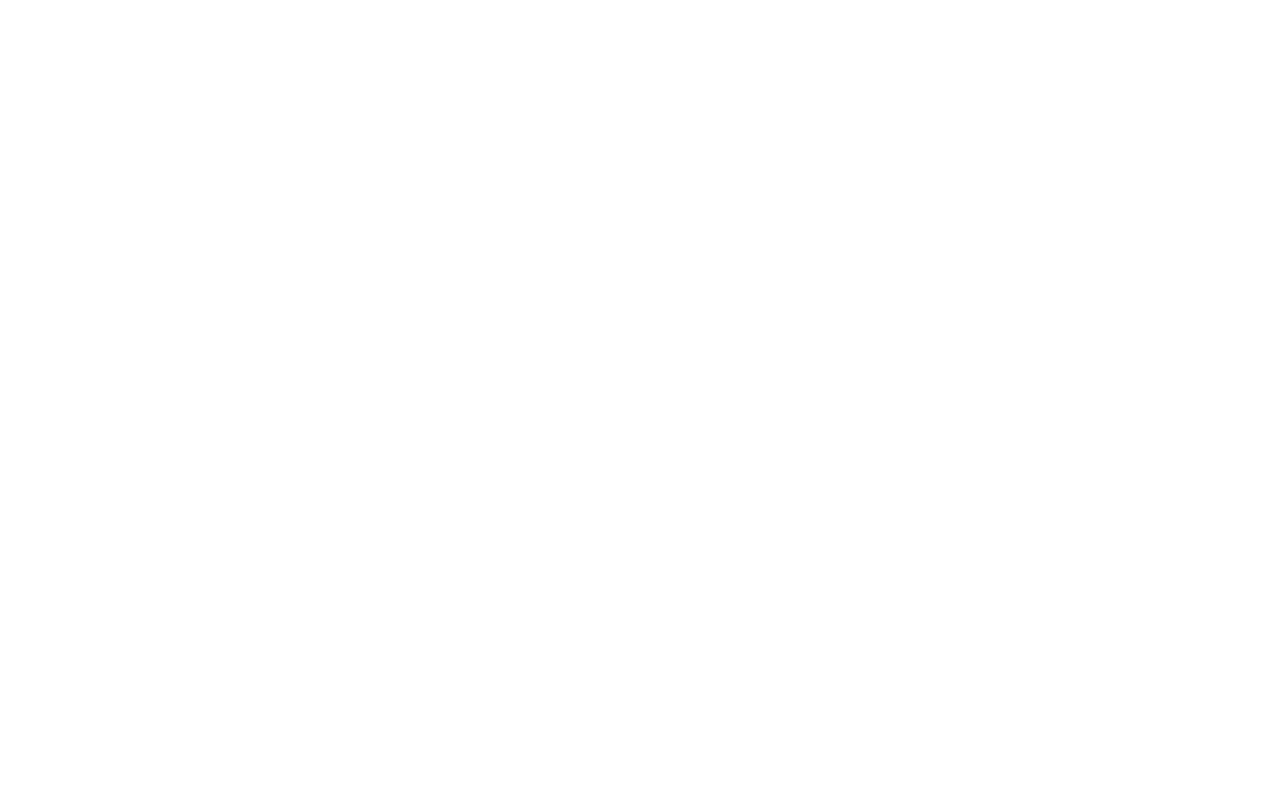
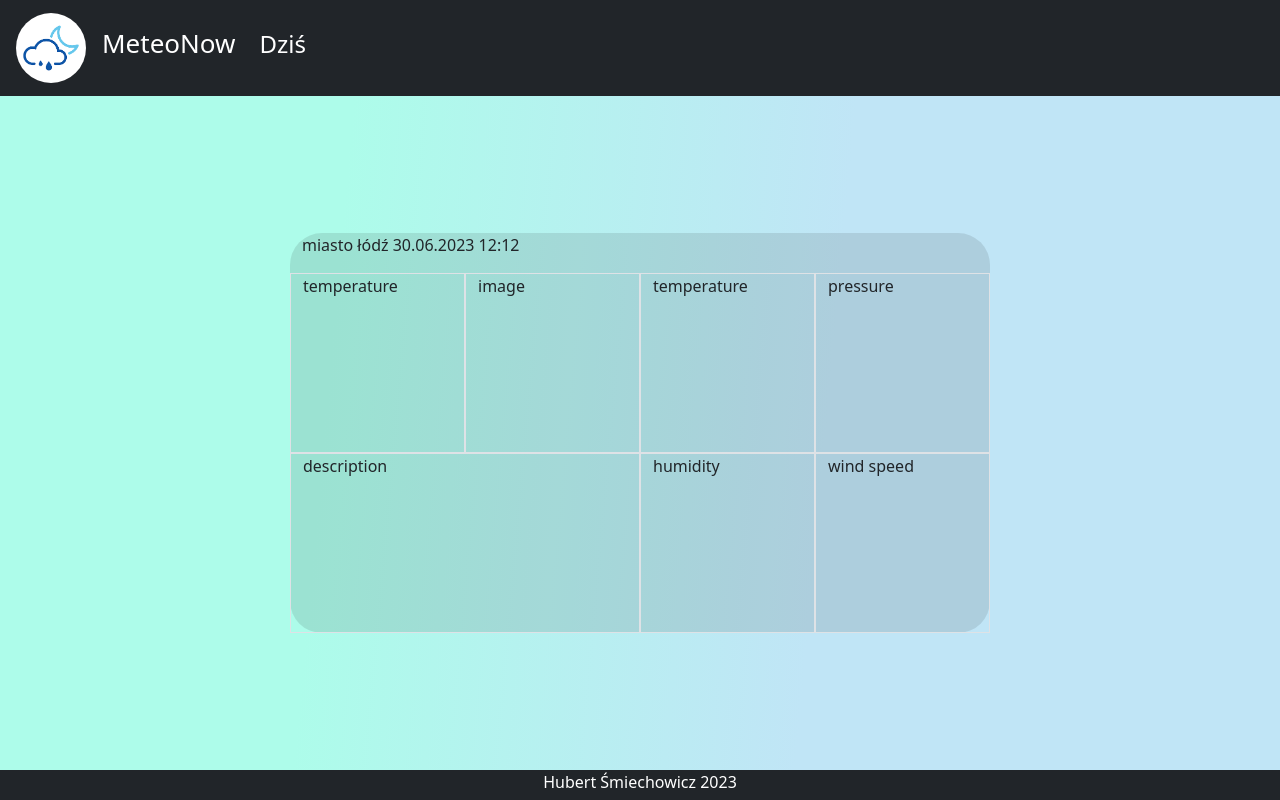
Before and after one commit to HubertSmiechowicz/MeteoUI, a React (Vite) app: page /presentDay in a window 1280 px wide. Built offline with nearby package versions, Linux system fonts and the light colour scheme.

Commit message:
Added Nav, Home page and start create present day forecast

```diff
--- a/package.json
+++ b/package.json
@@ -13,13 +13,15 @@
     "@popperjs/core": "^2.11.8",
     "bootstrap": "^5.3.0",
     "react": "^18.2.0",
-    "react-dom": "^18.2.0"
+    "react-bootstrap": "^2.8.0",
+    "react-dom": "^18.2.0",
+    "react-router-dom": "^6.14.0"
   },
   "devDependencies": {
     "@types/react": "^18.0.37",
     "@types/react-dom": "^18.0.11",
     "@vitejs/plugin-react": "^4.0.0",
-    "eslint": "^8.38.0",
+    "eslint": "^7.32.0",
     "eslint-plugin-react": "^7.32.2",
     "eslint-plugin-react-hooks": "^4.6.0",
     "eslint-plugin-react-refresh": "^0.3.4",
--- a/src/App.css
+++ b/src/App.css
@@ -1,5 +1,57 @@
 * {
-  margin: 0;
-  padding: 0;
-  box-sizing: border-box;
+	margin: 0;
+	padding: 0;
+	box-sizing: border-box;
 }
+
+#root {
+	display: flex;
+	flex-direction: column;
+	justify-content: space-between;
+	height: 100vh;
+	background-image: linear-gradient(
+		95.2deg,
+		rgba(173, 252, 234, 1) 26.8%,
+		rgba(192, 229, 246, 1) 64%
+	);
+}
+
+.brand-logo {
+	border-radius: 50px;
+}
+
+.brand-name {
+	font-size: 26px;
+}
+
+.nav-item {
+	font-size: 24px;
+	margin-bottom: 8px;
+}
+
+.temp-box {
+  background-color: rgba(0,0,0,0.1);
+  width: 700px;
+  height: 400px;
+}
+
+.informations {
+  height: 40px;
+}
+
+.info-box {
+  height: 180px;
+}
+
+footer {
+	bottom: 0;
+	width: 100vw;
+	height: 30px;
+	display: flex;
+	align-items: baseline;
+	justify-content: center;
+}
+
+.author {
+	color: white;
+}
--- a/src/App.jsx
+++ b/src/App.jsx
@@ -1,16 +1,66 @@
-import { useState } from 'react'
-import reactLogo from './assets/react.svg'
-import viteLogo from '/vite.svg'
-import './App.css'
+import { useState } from 'react';
+import 'bootstrap/dist/css/bootstrap.css';
+import { Container, Nav, Navbar } from 'react-bootstrap';
+import {
+	BrowserRouter as Router,
+	Route,
+	Link,
+	NavLink,
+	Routes,
+} from 'react-router-dom';
+import './App.css';
+import PresentDayForecast from './components/PresentDayForecast';
+import Home from './components/Home';
 
 function App() {
+	return (
+		<>
+			<header>
+				<Navbar className='navbar-dark bg-dark' expand='sm'>
+					<Navbar.Brand className='navbar-brand' href='/'>
+						<img
+							src='./src/assets/meteobrand.png'
+							alt='meteo brand'
+							className='d-inline-block brand-logo ms-3 me-3'
+							width='70'
+							height='70'
+						/>
+						<p className='d-none d-sm-inline-block brand-name'>MeteoNow</p>
+					</Navbar.Brand>
 
-
-  return (
-    <>
-
-    </>
-  )
+					<Navbar.Toggle
+						className='me-3'
+						type='button'
+						data-bs-toggle='collapse'
+						data-bs-target='#mainmenu'
+						aria-controls='mainmenu'
+						aria-expanded='false'
+						aria-label='Przełącznik nawigacji'>
+						<span className='navbar-toggler-icon'></span>
+					</Navbar.Toggle>
+					<Navbar.Collapse id='mainmenu'>
+						<Nav className='me-auto'>
+							<Nav.Item>
+								<NavLink
+									to='/presentDay'
+									className='nav-link'
+									activeclassname='active'>
+									Dziś
+								</NavLink>
+							</Nav.Item>
+						</Nav>
+					</Navbar.Collapse>
+				</Navbar>
+			</header>
+			<Routes>
+				<Route path='/' element={<Home />} />
+				<Route path='/presentDay' element={<PresentDayForecast />} />
+			</Routes>
+			<footer className='bg-dark'>
+				<p className='author'>Hubert Śmiechowicz 2023</p>
+			</footer>
+		</>
+	);
 }
 
-export default App
+export default App;
--- /dev/null
+++ b/src/components/Home.jsx
@@ -0,0 +1,52 @@
+import React, { Component } from 'react';
+import {
+	BrowserRouter as Router,
+	Route,
+	Link,
+	NavLink,
+	Routes,
+} from 'react-router-dom';
+import 'bootstrap/dist/css/bootstrap.css';
+import PresentDayForecast from './PresentDayForecast';
+
+class Home extends Component {
+	render() {
+		return (
+			<>
+				<main>
+					<div className='container'>
+						<div className='col-12 d-flex align-items-center flex-column'>
+							<div className='d-flex'>
+								<h1 className='display-1 mb-5'>Witaj w MeteoNow</h1>
+								<img
+									src='./src/assets/meteobrand.png'
+									alt='meteo brand'
+									width='100px'
+									height='100px'
+									className='rounded-circle d-none d-md-inline-block'
+								/>
+							</div>
+							<p className='lead'>
+								Dzięki nam możesz sprawdzić prognozę pogody dla wielu miejsc na
+								świecie. Interesuje cię temperatura, ciśnienie atmosferyczne,
+								wilgotność a może to jak silny będzie wiatr? U nas znajdziesz to
+								wszystko nie tylko na dziś, ale również na jutro, tydzień czy
+								nawet cały miesiąc. Nie zwlekaj i sprawdź pogodę na:
+							</p>
+							<Link
+								className='text-decoration-none fs-1 text-uppercase fw-light text-dark p-2 border border-2 border-dark rounded-pill'
+								to={'/presentDay'}>
+								Dziś
+							</Link>
+						</div>
+					</div>
+					<Routes>
+						<Route path='/presentDay' element={<PresentDayForecast />} />
+					</Routes>
+				</main>
+			</>
+		);
+	}
+}
+
+export default Home;
--- /dev/null
+++ b/src/components/PresentDayForecast.jsx
@@ -0,0 +1,35 @@
+import React, { Component } from 'react';
+import 'bootstrap/dist/css/bootstrap.css';
+
+class PresentDayForecast extends Component {
+	render() {
+		return (
+			<>
+				<div className='container rounded-5 temp-box'>
+					<div className='row'>
+						<div className='informations col-12'>
+							<p>miasto łódź 30.06.2023 12:12</p>
+						</div>
+						<div className='col-md-6 container'>
+							<div className='row'>
+								<div className='col-md-6 info-box border'>temperature</div>
+								<div className='col-md-6 info-box border'>image</div>
+								<div className='col-12 info-box border'>description</div>
+							</div>
+						</div>
+						<div className='col-md-6 container'>
+							<div className='row'>
+								<div className='col-md-6 info-box border'>temperature</div>
+								<div className='col-md-6 info-box border'>pressure</div>
+								<div className='col-md-6 info-box border'>humidity</div>
+								<div className='col-md-6 info-box border'>wind speed</div>
+							</div>
+						</div>
+					</div>
+				</div>
+			</>
+		);
+	}
+}
+
+export default PresentDayForecast;
--- a/src/main.jsx
+++ b/src/main.jsx
@@ -1,8 +1,11 @@
-import React from 'react'
-import ReactDOM from 'react-dom/client'
-import App from './App.jsx'
-import './index.css'
+import React from 'react';
+import ReactDOM from 'react-dom/client';
+import App from './App.jsx';
+import './index.css';
+import { BrowserRouter } from 'react-router-dom';
 
 ReactDOM.createRoot(document.getElementById('root')).render(
-    <App />
-)
+	<BrowserRouter>
+		<App />
+	</BrowserRouter>
+);
```
Also changed, not shown: src/assets/meteobrand.png (added), 1 other file (tests, documents, lock files or other folders).
